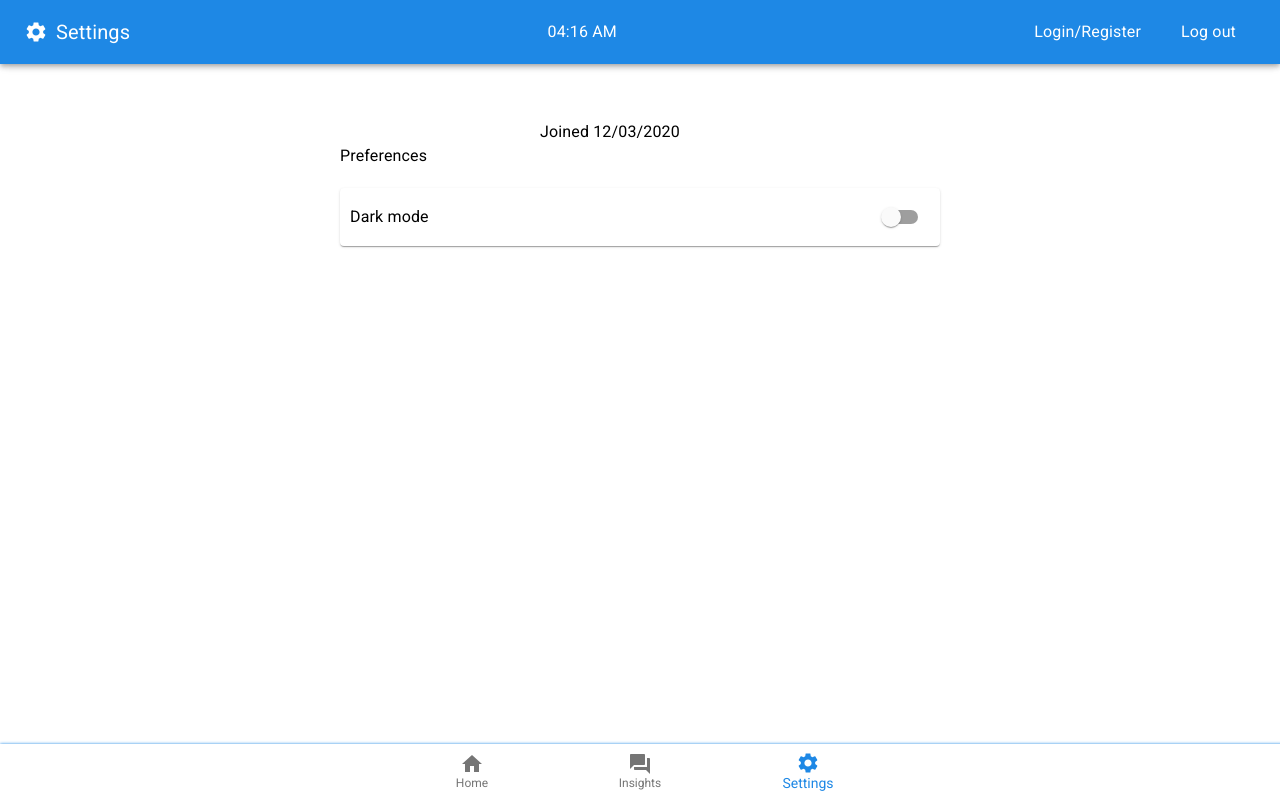
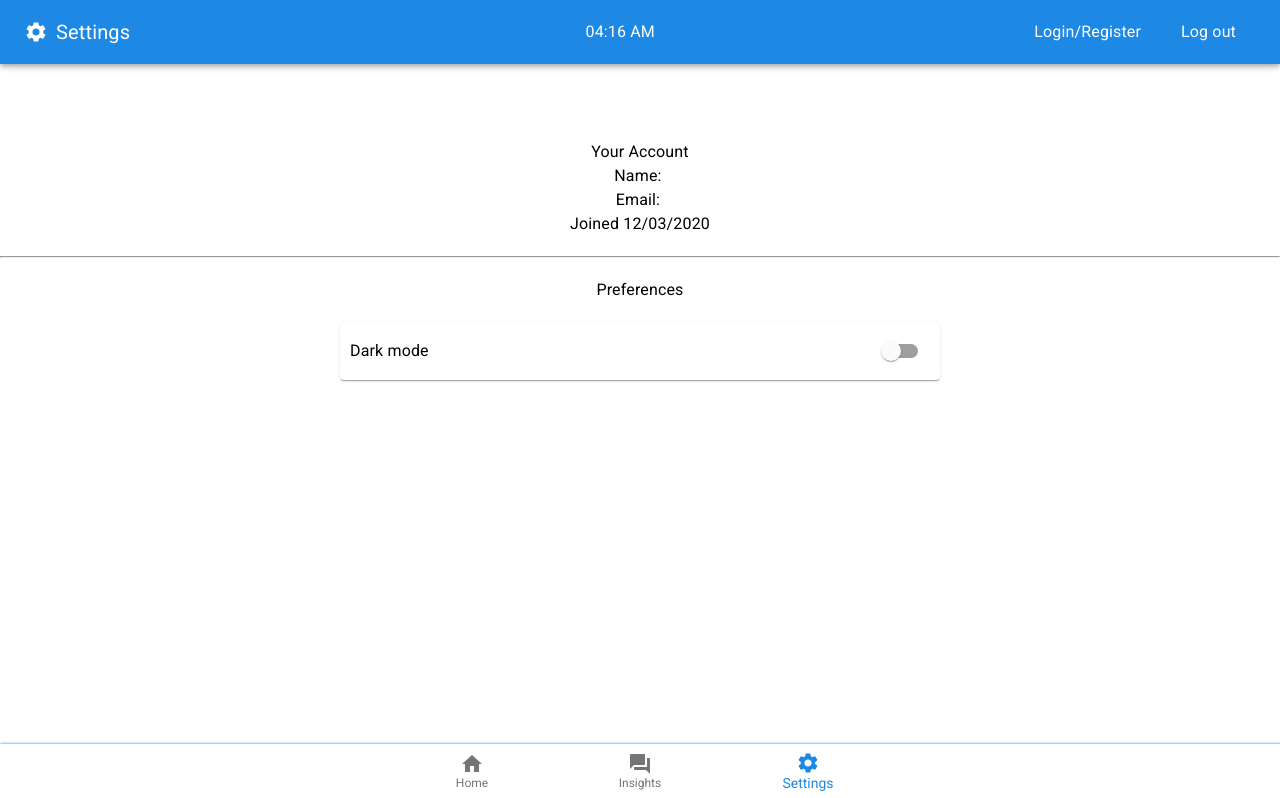
Before and after one commit to UltraDEV007/Ruby-care, a React (Create React App) app in the folder client/: page /settings in a window 1280 px wide. Shown: the top 798 px of the page. Built offline with nearby package versions, Linux system fonts and the light colour scheme; no server answers; sample sign-in values are in the browser's storage.

Commit message:
style settings.jsx

```diff
--- a/client/src/components/Context/DarkModeContext.jsx
+++ b/client/src/components/Context/DarkModeContext.jsx
@@ -3,7 +3,6 @@ import { ThemeProvider, createMuiTheme } from "@material-ui/core/styles";
 import { yellow, red, blue } from "@material-ui/core/colors";
 
 const DarkModeContext = React.createContext([{}, () => {}]);
-
 function DarkModeProvider({ children }) {
   const [darkMode, setDarkMode] = useState("light");
   const palletType = darkMode === "dark" ? "dark" : "light";
@@ -30,6 +29,8 @@ function DarkModeProvider({ children }) {
     },
   });
 
+  // logic to maintaining darkMode in local storage from stack overflow
+  // https://stackoverflow.com/questions/63097218/darkmode-store-in-local-storage-react-with-material-ui
   useEffect(() => {
     const existingPreference = localStorage.getItem("darkMode");
     if (existingPreference) {
--- a/client/src/layouts/Layout/Header.jsx
+++ b/client/src/layouts/Layout/Header.jsx
@@ -12,6 +12,8 @@ import ForumIcon from "@material-ui/icons/Forum";
 import SettingsIcon from "@material-ui/icons/Settings";
 import AccountCircleIcon from "@material-ui/icons/AccountCircle";
 
+export default function Header({ title }) {
+  let location = useLocation();
   const useStyles = makeStyles((theme) => ({
     root: {
       flexGrow: 1,
@@ -28,7 +30,8 @@ const useStyles = makeStyles((theme) => ({
       flexGrow: 0.5,
     },
     timeClass: {
-    flexGrow: 0.5,
+      flexGrow: location.pathname === "/settings" ? 5 : 0.5,
+      textAlign: location.pathname === "/settings" ? "center" : "default",
     },
     userName: {
       display: "flex",
@@ -49,8 +52,6 @@ const useStyles = makeStyles((theme) => ({
       },
     },
   }));
-
-export default function Header({ title }) {
   const [currentUser, setCurrentUser] = useContext(CurrentUserContext);
   const [darkMode] = useContext(DarkModeContext);
 
@@ -68,8 +69,6 @@ export default function Header({ title }) {
     hour: "2-digit",
     minute: "2-digit",
   });
-
-  let location = useLocation();
 
   return (
     <div className={classes.root}>
--- a/client/src/screens/main/Settings.jsx
+++ b/client/src/screens/main/Settings.jsx
@@ -33,6 +33,9 @@ export default function Settings() {
         maxWidth: "41.5vw",
       },
     },
+    categories: {
+      textAlign: "center",
+    },
     card: {
       display: "flex",
       boxShadow:
@@ -52,11 +55,12 @@ export default function Settings() {
       justifyContent: "center",
       flexDirection: "column",
       margin: "0 auto",
-      width: "200px",
+      textAlign: "center",
+      padding: "20px",
     },
   }));
+  const classes = useStyles();
 
-  const classes = useStyles();
   const [switchState, setSwitchState] = useState(() => {
     let state = localStorage.getItem("switchState");
     if (state !== null) {
@@ -82,15 +86,23 @@ export default function Settings() {
   return (
     <Layout title="Settings">
       <div className={classes.userContainer}>
-        <Typography className={classes.title}>{currentUser?.name}</Typography>
-        <Typography className={classes.title}>{currentUser?.email}</Typography>
+        <Typography className={classes.userText}>Your Account</Typography>
+
+        <Typography className={classes.userText}>
+          Name:&nbsp;{currentUser?.name}
+        </Typography>
+        <Typography className={classes.userText}>
+          Email:&nbsp;{currentUser?.email}
+        </Typography>
         <Typography>
           Joined&nbsp;
           <Moment format="MM/DD/yyyy">{userDate}</Moment>
         </Typography>
       </div>
+      <hr />
+      <br />
       <div className={classes.root}>
-        <Typography>Preferences</Typography>
+        <Typography className={classes.categories}>Preferences</Typography>
         <div className="card-actions">
           <Card className={classes.card}>
             <CardActions className={classes.actionsContainer}>
```
Also changed, not shown: 1 other file (tests, documents, lock files or other folders). Lines whose indentation alone changed are shown as unchanged.
